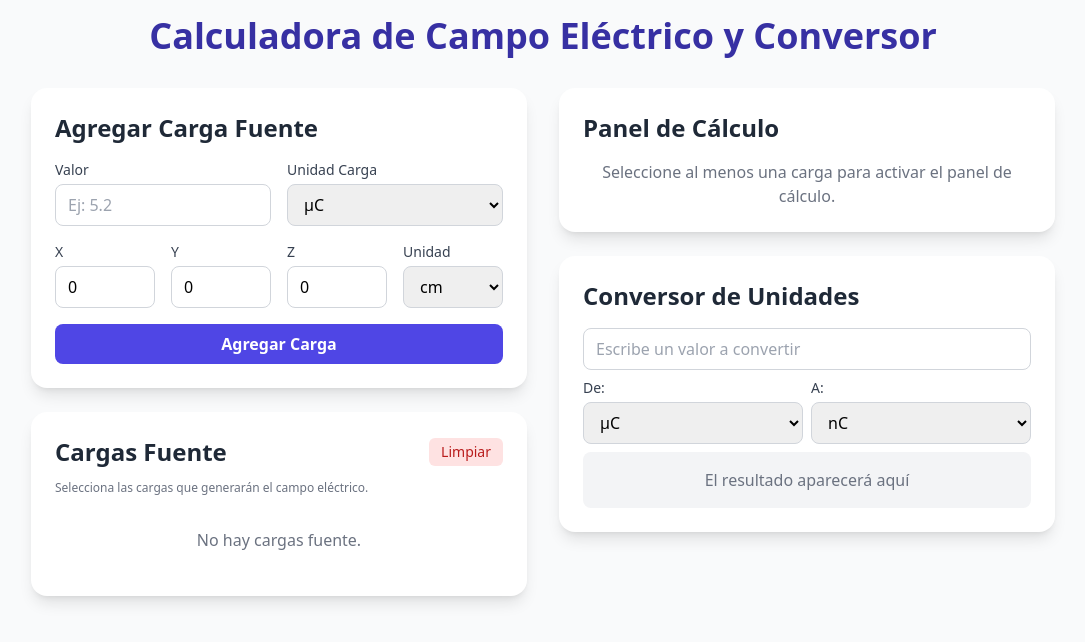
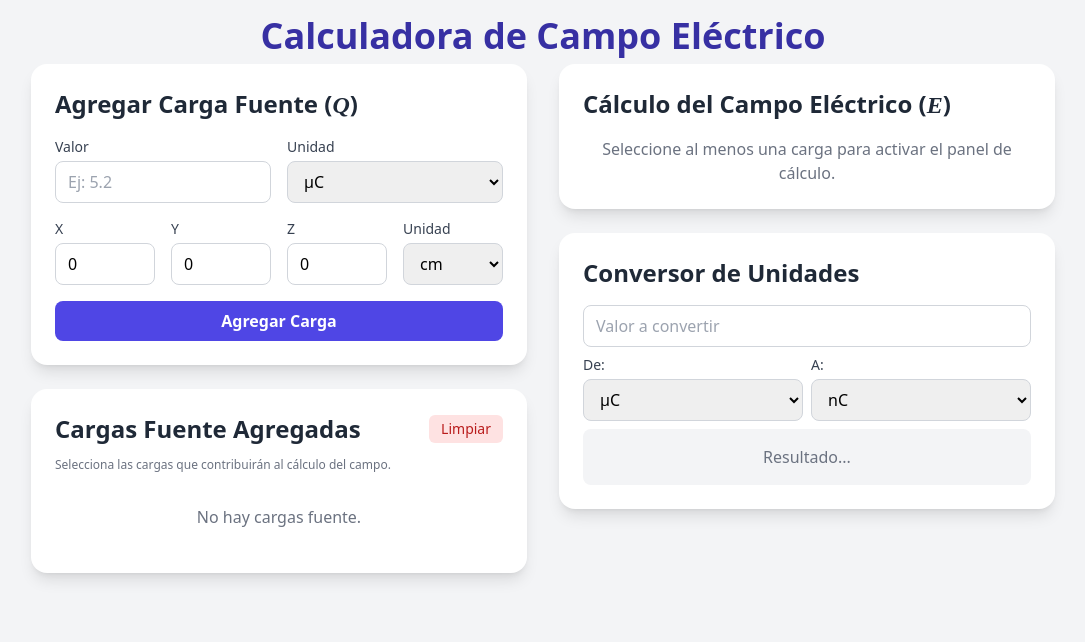
Before and after one commit to RichieCast07/Calculator, a plain HTML site: page index.html in a window 1280 px wide. Shown: the whole page, without its empty margins (97-1182 px from the left). Drawn offline with nearby package versions, Linux system fonts and the light colour scheme.

Commit message:
añadiendo logica y estilo de calculos

```diff
--- a/index.html
+++ b/index.html
@@ -3,10 +3,10 @@
 <head>
   <meta charset="UTF-8" />
   <meta name="viewport" content="width=device-width, initial-scale=1.0"/>
-  <title>Calculadora</title>
+  <title>Calculadora de Campo Eléctrico (Hayt & Buck)</title>
   <script src="https://cdn.tailwindcss.com"></script>
   <style>
-    .charge-item, .panel-anim { animation: slideIn 0.3s ease-out; }
+    .charge-item, .panel-anim, .result-item { animation: slideIn 0.3s ease-out; }
     @keyframes slideIn {
       from { opacity: 0; transform: translateY(-10px); }
       to { opacity: 1; transform: translateY(0); }
@@ -22,21 +22,20 @@
       from { opacity: 1; transform: translate(0, 0); }
       to { opacity: 0; transform: translate(100%, -10px); }
     }
+    .math-symbol { font-family: 'Times New Roman', serif; font-style: italic; }
   </style>
 </head>
-<body class="bg-gray-50 min-h-screen p-4 font-sans">
+<body class="bg-gray-100 min-h-screen p-4 font-sans">
 
   <div id="notification-container" class="fixed top-4 right-4 z-50 space-y-2"></div>
 
   <div class="max-w-5xl mx-auto">
-    <h1 class="text-4xl font-bold text-center text-indigo-800 mb-8">
-      Calculadora de Campo Eléctrico y Conversor
-    </h1>
+    <h1 class="text-4xl font-bold text-center text-indigo-800 mb-2">Calculadora de Campo Eléctrico</h1>
 
     <div class="grid lg:grid-cols-2 gap-8">
       <div class="space-y-6">
         <div class="bg-white rounded-2xl shadow-lg p-6">
-          <h2 class="text-2xl font-semibold text-gray-800 mb-4">Agregar Carga Fuente</h2>
+          <h2 class="text-2xl font-semibold text-gray-800 mb-4">Agregar Carga Fuente (<span class="math-symbol">Q</span>)</h2>
           <div class="space-y-4">
             <div class="grid grid-cols-2 gap-4">
               <div>
@@ -44,17 +43,17 @@
                 <input type="number" step="any" id="nuevaCarga" class="w-full px-3 py-2 border border-gray-300 rounded-lg focus:ring-2 focus:ring-indigo-500" placeholder="Ej: 5.2" />
               </div>
               <div>
-                <label for="unidadCarga" class="block text-sm font-medium text-gray-700 mb-1">Unidad Carga</label>
+                <label for="unidadCarga" class="block text-sm font-medium text-gray-700 mb-1">Unidad</label>
                 <select id="unidadCarga" class="w-full px-3 py-2 border border-gray-300 rounded-lg focus:ring-2 focus:ring-indigo-500">
                   <option value="C">C</option><option value="mC">mC</option><option value="μC" selected>μC</option><option value="nC">nC</option><option value="pC">pC</option>
                 </select>
               </div>
             </div>
             <div class="grid grid-cols-4 gap-4">
-              <div class="col-span-1"><label for="posX" class="block text-sm font-medium text-gray-700 mb-1">X</label><input type="number" step="any" id="posX" class="w-full px-3 py-2 border border-gray-300 rounded-lg" value="0"/></div>
-              <div class="col-span-1"><label for="posY" class="block text-sm font-medium text-gray-700 mb-1">Y</label><input type="number" step="any" id="posY" class="w-full px-3 py-2 border border-gray-300 rounded-lg" value="0"/></div>
-              <div class="col-span-1"><label for="posZ" class="block text-sm font-medium text-gray-700 mb-1">Z</label><input type="number" step="any" id="posZ" class="w-full px-3 py-2 border border-gray-300 rounded-lg" value="0"/></div>
-              <div class="col-span-1"><label for="unidadPosicion" class="block text-sm font-medium text-gray-700 mb-1">Unidad</label><select id="unidadPosicion" class="w-full px-3 py-2 border border-gray-300 rounded-lg"><option value="m">m</option><option value="cm" selected>cm</option><option value="mm">mm</option></select></div>
+              <div><label for="posX" class="block text-sm font-medium text-gray-700 mb-1">X</label><input type="number" step="any" id="posX" class="w-full px-3 py-2 border border-gray-300 rounded-lg" value="0"/></div>
+              <div><label for="posY" class="block text-sm font-medium text-gray-700 mb-1">Y</label><input type="number" step="any" id="posY" class="w-full px-3 py-2 border border-gray-300 rounded-lg" value="0"/></div>
+              <div><label for="posZ" class="block text-sm font-medium text-gray-700 mb-1">Z</label><input type="number" step="any" id="posZ" class="w-full px-3 py-2 border border-gray-300 rounded-lg" value="0"/></div>
+              <div><label for="unidadPosicion" class="block text-sm font-medium text-gray-700 mb-1">Unidad</label><select id="unidadPosicion" class="w-full px-3 py-2 border border-gray-300 rounded-lg"><option value="m">m</option><option value="cm" selected>cm</option><option value="mm">mm</option></select></div>
             </div>
           </div>
           <button id="agregarCarga" class="mt-4 w-full bg-indigo-600 hover:bg-indigo-700 text-white py-2 px-4 rounded-lg font-semibold transition-colors">Agregar Carga</button>
@@ -62,41 +61,29 @@
 
         <div class="bg-white rounded-2xl shadow-lg p-6">
           <div class="flex justify-between items-center mb-3">
-            <h2 class="text-2xl font-semibold text-gray-800">Cargas Fuente</h2>
+            <h2 class="text-2xl font-semibold text-gray-800">Cargas Fuente Agregadas</h2>
             <button id="limpiarTodo" title="Eliminar todas las cargas" class="text-sm bg-red-100 text-red-700 hover:bg-red-200 px-3 py-1 rounded-md transition-colors">Limpiar</button>
           </div>
-          <p class="text-xs text-gray-500 mb-3">Selecciona las cargas que generarán el campo eléctrico.</p>
+          <p class="text-xs text-gray-500 mb-3">Selecciona las cargas que contribuirán al cálculo del campo.</p>
           <div id="listaCargas" class="space-y-2 max-h-80 overflow-y-auto p-1"></div>
         </div>
       </div>
 
       <div class="space-y-6">
         <div class="bg-white rounded-2xl shadow-lg p-6">
-          <h2 class="text-2xl font-semibold text-gray-800 mb-4">Panel de Cálculo</h2>
+          <h2 class="text-2xl font-semibold text-gray-800 mb-4">Cálculo del Campo Eléctrico (<span class="math-symbol">E</span>)</h2>
           <div id="panelCalculo" class="space-y-4"></div>
         </div>
 
         <div class="bg-white rounded-2xl shadow-lg p-6">
           <h2 class="text-2xl font-semibold text-gray-800 mb-4">Conversor de Unidades</h2>
           <div class="space-y-2">
-            <input type="number" step="any" id="valorConvertir" class="w-full px-3 py-2 border border-gray-300 rounded-lg focus:ring-2 focus:ring-indigo-500" placeholder="Escribe un valor a convertir" />
+            <input type="number" step="any" id="valorConvertir" class="w-full px-3 py-2 border border-gray-300 rounded-lg" placeholder="Valor a convertir" />
             <div class="grid grid-cols-2 gap-2 items-center">
-              <div>
-                <label for="unidadOrigen" class="block text-sm font-medium text-gray-700 mb-1">De:</label>
-                <select id="unidadOrigen" class="w-full px-3 py-2 border border-gray-300 rounded-lg focus:ring-2 focus:ring-indigo-500">
-                  <option value="C">C</option><option value="mC">mC</option><option value="μC" selected>μC</option><option value="nC">nC</option><option value="pC">pC</option>
-                </select>
-              </div>
-              <div>
-                <label for="unidadDestino" class="block text-sm font-medium text-gray-700 mb-1">A:</label>
-                <select id="unidadDestino" class="w-full px-3 py-2 border border-gray-300 rounded-lg focus:ring-2 focus:ring-indigo-500">
-                  <option value="C">C</option><option value="mC">mC</option><option value="μC">μC</option><option value="nC" selected>nC</option><option value="pC">pC</option>
-                </select>
-              </div>
+              <div><label for="unidadOrigen" class="block text-sm font-medium text-gray-700 mb-1">De:</label><select id="unidadOrigen" class="w-full px-3 py-2 border border-gray-300 rounded-lg"><option value="C">C</option><option value="μC" selected>μC</option><option value="nC">nC</option></select></div>
+              <div><label for="unidadDestino" class="block text-sm font-medium text-gray-700 mb-1">A:</label><select id="unidadDestino" class="w-full px-3 py-2 border border-gray-300 rounded-lg"><option value="C">C</option><option value="μC">μC</option><option value="nC" selected>nC</option></select></div>
             </div>
-            <div id="resultadoConversion" class="mt-4 p-4 bg-gray-100 rounded-lg text-center">
-              <span class="text-gray-500">El resultado aparecerá aquí</span>
-            </div>
+            <div id="resultadoConversion" class="mt-4 p-4 bg-gray-100 rounded-lg text-center"><span class="text-gray-500">Resultado...</span></div>
           </div>
         </div>
       </div>
```
